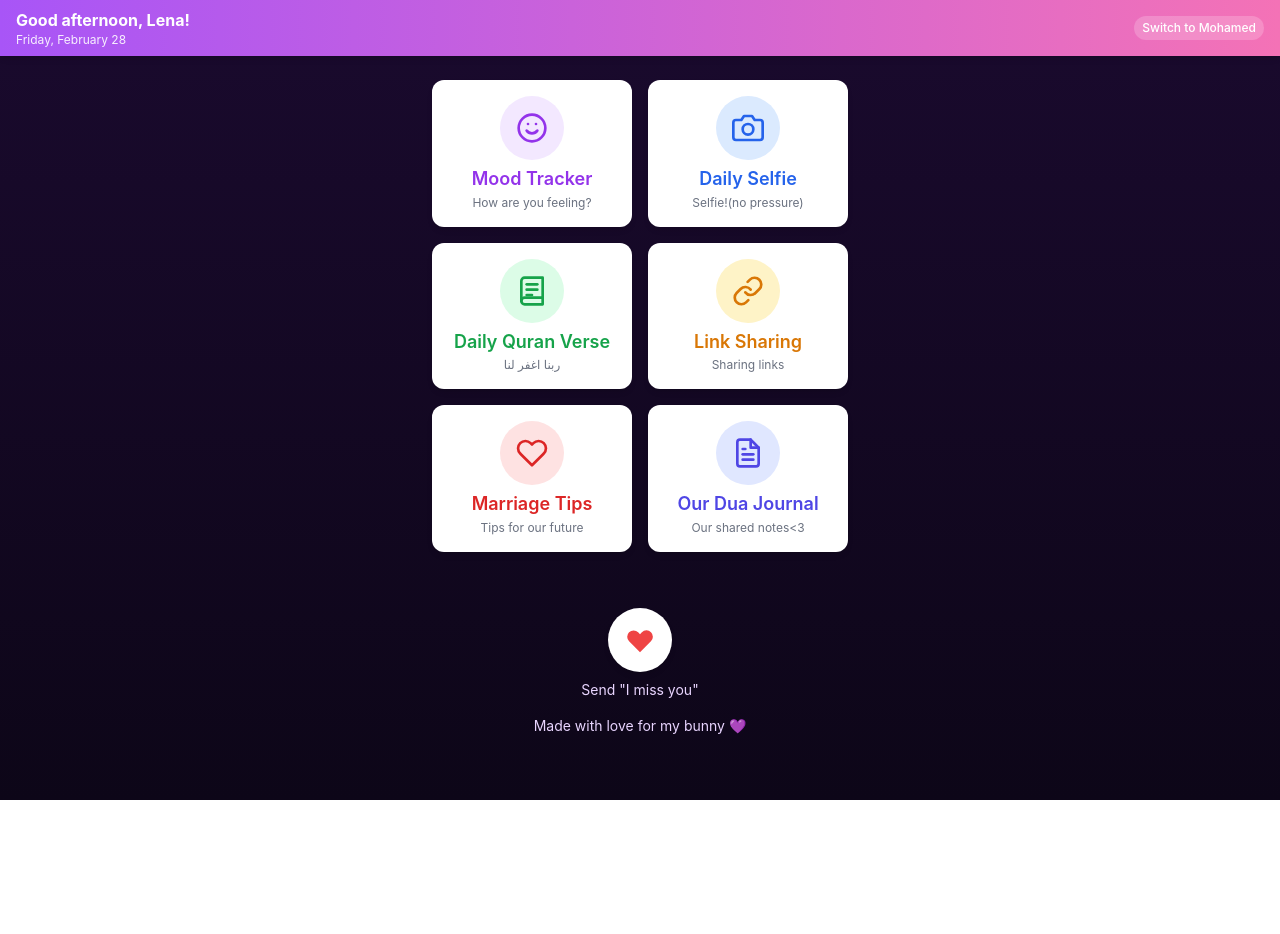
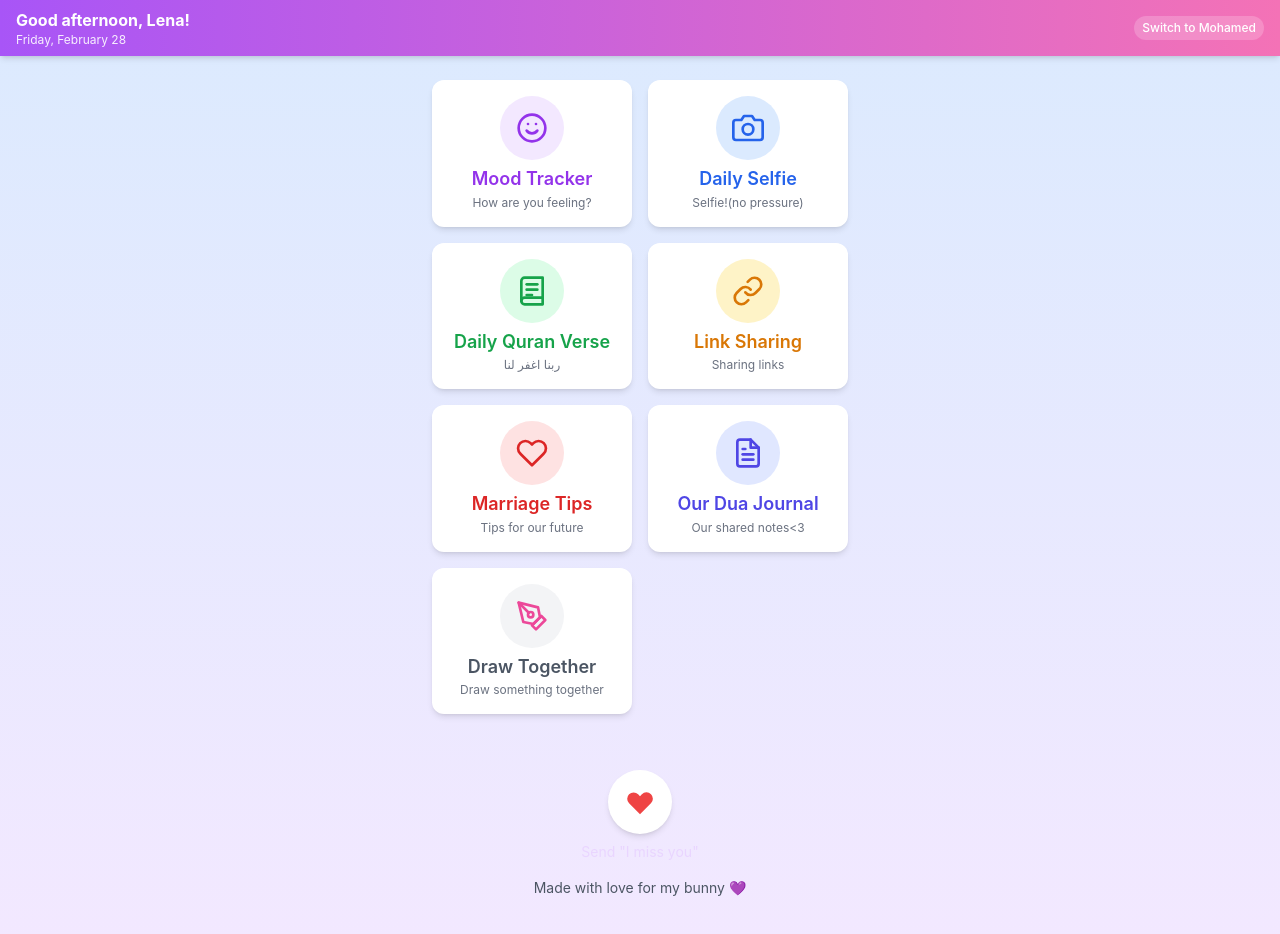
Before and after one commit to mamri98/lena-mohamed-app, a Next.js app: page / in a window 1280 px wide. Shown: the top 934 px of the page. Before the commit the page ends 800 px from the top, so only its background shows below. Built offline with nearby package versions, Linux system fonts and the light colour scheme; no server answers; the database is empty.

Commit message:
drawing initial

```diff
--- a/components/FeatureContainer.js
+++ b/components/FeatureContainer.js
@@ -1,29 +1,30 @@
 // components/FeatureContainer.js
-// The key fix is removing overflow constraints that might be clipping dropdowns
+// CHANGED: Added 'pink' to TEXT_COLOR_CLASSES map to support the new drawing widget
+
 import { useState, useEffect } from 'react';
 import { ANIMATIONS, createAnimationController } from '../utils/app-animations';
 
-// Simple color mapping to avoid recalculation
 const TEXT_COLOR_CLASSES = {
   purple: 'text-purple-600',
   blue: 'text-blue-600',
   green: 'text-green-600',
   amber: 'text-amber-600',
-  indigo: 'text-indigo-600'
+  indigo: 'text-indigo-600',
+  red: 'text-red-600',
+  pink: 'text-pink-500',   // NEW
 };
 
 export default function FeatureContainer({ title, color, isActive, onClose, children }) {
-  const [animationState, setAnimationState] = useState(null); // null, 'expanding', 'shrinking'
+  const [animationState, setAnimationState] = useState(null);
   const [isDocumentView, setIsDocumentView] = useState(false);
+  const [isDrawingView, setIsDrawingView] = useState(false);
 
-  // Check if this is the document view to apply special styling
   useEffect(() => {
-    setIsDocumentView(title === 'Our Journal');
+    setIsDocumentView(title === 'Our Journal' || title === 'Our Dua Journal');
+    setIsDrawingView(title === 'Draw Together'); // NEW
   }, [title]);
 
-  // Handle animation state based on active state
   useEffect(() => {
-    // Skip if no change in active state
     if ((isActive && animationState === 'expanding') ||
         (!isActive && !animationState)) {
       return;
@@ -35,8 +36,6 @@ export default function FeatureContainer({ title, color, isActive, onClose, chil
       setAnimationState('expanding');
     } else if (animationState === 'expanding') {
       setAnimationState('shrinking');
-
-      // Reset state after animation completes
       controller.after(() => {
         setAnimationState(null);
       }, 400);
@@ -45,31 +44,30 @@ export default function FeatureContainer({ title, color, isActive, onClose, chil
     return controller.cleanup;
   }, [isActive, animationState]);
 
-  // Don't render if not active and not animating
   if (!isActive && !animationState) return null;
 
-  // Get animation class based on state
   const animationClass = animationState === 'expanding'
     ? ANIMATIONS.FEATURE_EXPAND
     : animationState === 'shrinking'
       ? ANIMATIONS.FEATURE_SHRINK
       : '';
 
-  // Get text color class with fallback
   const textColorClass = TEXT_COLOR_CLASSES[color] || 'text-gray-600';
 
-  // Special document container style
-  const containerStyle = isDocumentView
+  // Full height view for document and drawing
+  const isFullHeight = isDocumentView || isDrawingView;
+
+  const containerStyle = isFullHeight
     ? {
         height: 'calc(100vh - 120px)',
         maxHeight: 'unset',
         display: 'flex',
         flexDirection: 'column',
         paddingBottom: '8px',
-        overflow: 'visible' // Ensure overflow is visible for dropdowns
+        overflow: 'visible',
       }
     : {
-        overflow: 'visible'  // Explicitly set overflow to visible
+        overflow: 'visible',
       };
 
   return (
@@ -77,7 +75,7 @@ export default function FeatureContainer({ title, color, isActive, onClose, chil
       className={`bg-white rounded-xl shadow-md p-4 mb-4 ${animationClass}`}
       style={containerStyle}
     >
-      <div className={`flex justify-between items-center ${isDocumentView ? 'mb-1' : 'mb-4'}`}>
+      <div className={`flex justify-between items-center ${isFullHeight ? 'mb-1' : 'mb-4'}`}>
         <h2 className={`text-xl font-semibold ${textColorClass}`}>{title}</h2>
         <button
           onClick={onClose}
@@ -90,7 +88,7 @@ export default function FeatureContainer({ title, color, isActive, onClose, chil
         </button>
       </div>
 
-      <div className="overflow-visible">
+      <div className="overflow-visible flex-1 flex flex-col">
         {children}
       </div>
     </div>
--- a/pages/index.js
+++ b/pages/index.js
@@ -1,4 +1,5 @@
 // pages/index.js
+// CHANGED: Added 'drawing' feature to FEATURES object and dynamic import for DrawingCanvas
 
 import Head from 'next/head';
 import { useEffect, useState, useCallback } from 'react';
@@ -10,7 +11,6 @@ import FeatureContainer from '../components/FeatureContainer';
 import SplashScreen from '../components/SplashScreen';
 import { ANIMATIONS } from '../utils/app-animations';
 
-// Import feature components only when needed (code splitting)
 const MoodTracker = dynamic(() => import('../components/MoodTracker'), {
   ssr: false,
   loading: () => <div className="p-4 text-center">Loading mood tracker...</div>
@@ -31,19 +31,16 @@ const LinkShare = dynamic(() => import('../components/LinkShare'), {
   loading: () => <div className="p-4 text-center">Loading link sharing...</div>
 });
 
-// Marriage Tips component
 const MarriageTips = dynamic(() => import('../components/MarriageTips'), {
   ssr: false,
   loading: () => <div className="p-4 text-center">Loading marriage tips...</div>
 });
 
-// New shared document component
 const SharedDocument = dynamic(() => import('../components/SharedDocument'), {
   ssr: false,
   loading: () => <div className="p-4 text-center">Loading shared document...</div>
 });
 
-// Miss You components
 const MissYouButton = dynamic(() => import('../components/MissYouButton'), {
   ssr: false,
   loading: () => null
@@ -54,7 +51,12 @@ const MissYouNotification = dynamic(() => import('../components/MissYouNotificat
   loading: () => null
 });
 
-// Feature configurations - defined outside component to avoid recreation
+// NEW: Drawing canvas
+const DrawingCanvas = dynamic(() => import('../components/DrawingCanvas'), {
+  ssr: false,
+  loading: () => <div className="p-4 text-center">Loading canvas...</div>
+});
+
 const FEATURES = {
   mood: {
     title: 'Mood Tracker',
@@ -128,6 +130,20 @@ const FEATURES = {
       </svg>
     ),
     description: "Our shared notes<3"
+  },
+  // NEW: Drawing canvas feature
+  drawing: {
+    title: 'Draw Together',
+    color: 'pink',
+    icon: (
+      <svg xmlns="http://www.w3.org/2000/svg" className="h-8 w-8 text-pink-500" viewBox="0 0 24 24" fill="none" stroke="currentColor" strokeWidth="2" strokeLinecap="round" strokeLinejoin="round">
+        <path d="M12 19l7-7 3 3-7 7-3-3z"></path>
+        <path d="M18 13l-1.5-7.5L2 2l3.5 14.5L13 18l5-5z"></path>
+        <path d="M2 2l7.586 7.586"></path>
+        <circle cx="11" cy="11" r="2"></circle>
+      </svg>
+    ),
+    description: "Draw something together"
   }
 };
 
@@ -137,29 +153,24 @@ export default function Home() {
   const [showSplash, setShowSplash] = useState(true);
   const [appReady, setAppReady] = useState(false);
 
-  // Handle splash screen completion
   const handleSplashComplete = useCallback(() => {
     setShowSplash(false);
     setAppReady(true);
   }, []);
 
-  // Handle user switching
   const handleToggleName = useCallback((newName) => {
     setName(newName);
     setActiveFeature(null);
   }, []);
 
-  // Handle feature selection
   const selectFeature = useCallback((feature) => {
     setActiveFeature(feature);
   }, []);
 
-  // Close active feature
   const closeFeature = useCallback(() => {
     setActiveFeature(null);
   }, []);
 
-  // Render appropriate content for active feature
   function renderFeatureContent() {
     switch (activeFeature) {
       case 'mood': return <MoodTracker name={name} />;
@@ -168,13 +179,13 @@ export default function Home() {
       case 'links': return <LinkShare name={name} />;
       case 'marriage': return <MarriageTips />;
       case 'document': return <SharedDocument />;
+      case 'drawing': return <DrawingCanvas name={name} />;  // NEW
       default: return null;
     }
   }
 
-
   return (
-    <div className="min-h-screen bg-gradient-to-b from-[#1a0a2e] to-[#0d0618]">
+    <div className="min-h-screen bg-gradient-to-b from-blue-100 to-purple-100">
       <Head>
         <title>Lena & Mohamed</title>
         <link rel="icon" href="/favicon.ico" />
@@ -188,19 +199,13 @@ export default function Home() {
         `}</style>
       </Head>
 
-      {/* Splash Screen - only shown initially */}
       {showSplash && <SplashScreen onComplete={handleSplashComplete} />}
 
-      {/* Main App Content - hidden until splash completes */}
       <div className={appReady ? ANIMATIONS.CONTENT_FADE_IN : 'hidden'}>
-        {/* Add Miss You Notification */}
         <MissYouNotification name={name} />
-
-        {/* User card with toggle */}
         <UserCard name={name} onToggle={handleToggleName} />
 
-        <main className={`max-w-md mx-auto px-4 ${activeFeature === 'document' ? 'pt-2 pb-0' : 'py-6'}`}>
-          {/* Active Feature Container */}
+        <main className={`max-w-md mx-auto px-4 ${activeFeature === 'document' || activeFeature === 'drawing' ? 'pt-2 pb-0' : 'py-6'}`}>
           {activeFeature && (
             <FeatureContainer
               title={FEATURES[activeFeature]?.title || ''}
@@ -212,7 +217,6 @@ export default function Home() {
             </FeatureContainer>
           )}
 
-          {/* Dashboard Grid */}
           {!activeFeature && (
             <div className="grid grid-cols-2 gap-4 mb-4">
               {Object.entries(FEATURES).map(([key, feature]) => (
@@ -229,16 +233,13 @@ export default function Home() {
           )}
         </main>
 
-        {activeFeature !== 'document' && (
+        {activeFeature !== 'document' && activeFeature !== 'drawing' && (
           <footer className="max-w-md mx-auto px-4 pb-16 text-center">
-            {/* Add Miss You Button */}
             {!activeFeature && <MissYouButton name={name} />}
-
-            <p className="text-purple-200 text-sm mt-2">Made with love for my bunny 💜</p>
+            <p className="text-gray-600 text-sm mt-2">Made with love for my bunny 💜</p>
           </footer>
         )}
 
-        {/* iOS installation prompt */}
         <InstallPrompt />
       </div>
     </div>
```
Also changed, not shown: components/DrawingCanvas.js (added).
